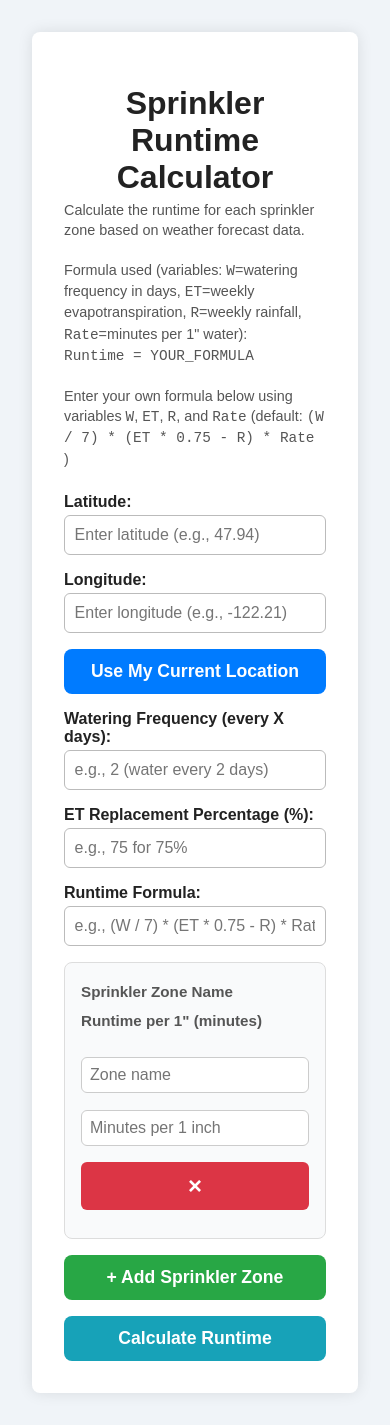
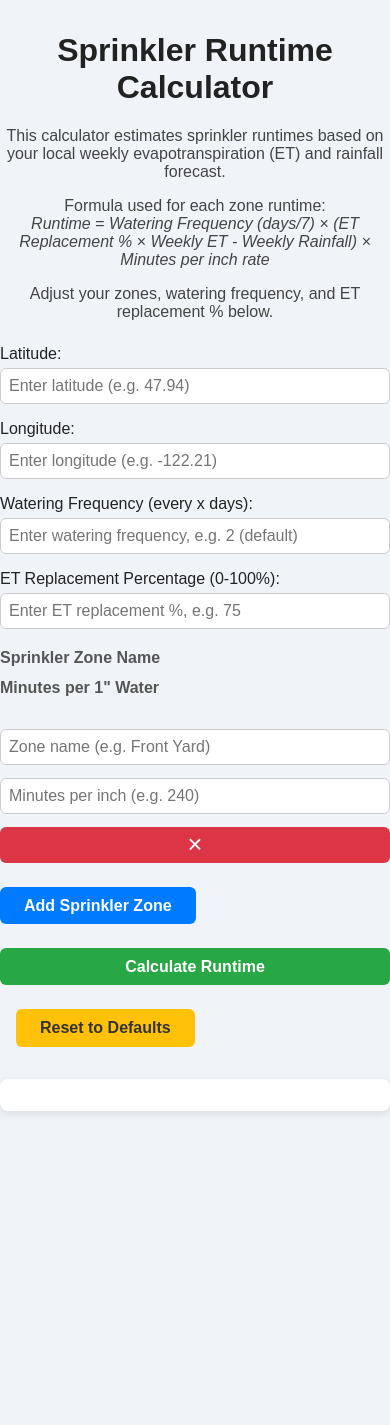
Before and after one commit to bmonticello/sprinkler-calculator, a plain HTML site: page index.html in a window 390 px wide. After the commit the page ends 1143 px from the top, so only its background shows below. Drawn offline with Linux system fonts and the light colour scheme.

Commit message:
Update index.html

```diff
--- a/index.html
+++ b/index.html
@@ -7,381 +7,419 @@
 <style>
   body {
     font-family: Arial, sans-serif;
+    margin: 2rem;
+    max-width: 600px;
+    margin-left: auto;
+    margin-right: auto;
     background: #f0f4f8;
     color: #222;
-    margin: 0;
-    padding: 2rem;
-    display: flex;
-    justify-content: center;
-    min-height: 100vh;
-  }
-  #container {
-    max-width: 600px;
-    width: 100%;
-    background: white;
-    border-radius: 8px;
-    padding: 2rem;
-    box-shadow: 0 0 15px rgb(0 0 0 / 0.1);
-    box-sizing: border-box;
   }
   h1 {
     text-align: center;
-    margin-bottom: 0.2rem;
   }
-  p.description {
-    font-size: 0.9rem;
-    color: #555;
-    margin-top: 0;
-    margin-bottom: 1.5rem;
-    line-height: 1.4;
+  #description {
+    max-width: 600px;
+    margin: 0 auto 1.5rem auto;
+    font-size: 1rem;
+    color: #444;
+    text-align: center;
   }
   label {
     display: block;
     margin-top: 1rem;
-    font-weight: bold;
   }
-  input[type="number"], input[type="text"] {
-    padding: 0.6rem;
+  input, button {
+    padding: 0.5rem;
     font-size: 1rem;
+    margin-top: 0.3rem;
     width: 100%;
-    margin-top: 0.3rem;
-    border: 1px solid #bbb;
+    box-sizing: border-box;
     border-radius: 6px;
-    box-sizing: border-box;
+    border: 1px solid #ccc;
+    transition: border-color 0.3s ease;
   }
-  #sprinklerZones {
+  input:focus {
+    border-color: #4a90e2;
+    outline: none;
+  }
+  #zones-container {
     margin-top: 1rem;
-    background: #f9fafb;
-    border: 1px solid #ddd;
-    padding: 1rem;
-    border-radius: 8px;
   }
   .zone-row {
     display: flex;
-    gap: 0.75rem;
-    margin-bottom: 0.75rem;
-  }
-  .zone-row input {
-    padding: 0.5rem;
-    border-radius: 6px;
-    border: 1px solid #ccc;
-    font-size: 1rem;
+    gap: 0.5rem;
+    margin-top: 0.75rem;
   }
   .zone-row input.zone-name {
     flex: 2;
   }
   .zone-row input.zone-rate {
-    flex: 1;
+    flex: 1.5;
+    min-width: 80px;
   }
   .zone-row button {
     background: #dc3545;
     color: white;
     border: none;
     border-radius: 6px;
-    width: 32px;
-    font-size: 1.3rem;
+    width: 40px;
+    height: 36px;
+    font-size: 1.6rem;
     line-height: 1;
     cursor: pointer;
     flex-shrink: 0;
+    padding: 0;
+    transition: background-color 0.3s ease, box-shadow 0.3s ease;
   }
   .zone-row button:hover {
     background: #b02a37;
+    box-shadow: 0 0 8px rgba(176, 42, 55, 0.7);
   }
-  button {
+  .input-labels {
+    display: flex;
+    gap: 0.5rem;
     margin-top: 1rem;
-    padding: 0.75rem;
-    font-size: 1.1rem;
-    width: 100%;
+    font-weight: bold;
+    color: #555;
+  }
+  .input-labels > div {
+    flex: 1;
+  }
+  .input-labels > div.zone-name-label {
+    flex: 2;
+  }
+  button#addZoneBtn, button#calculateBtn, button#resetBtn {
+    width: auto;
+    padding: 0.6rem 1.5rem;
+    margin-top: 1.5rem;
+    font-weight: bold;
     border: none;
-    border-radius: 8px;
+    border-radius: 6px;
     cursor: pointer;
-    font-weight: 600;
-    transition: background-color 0.25s ease;
+    transition: background-color 0.3s ease;
   }
-  #addZoneBtn {
-    background-color: #28a745;
-    color: white;
-  }
-  #addZoneBtn:hover {
-    background-color: #1e7e34;
-  }
-  #locationBtn {
+  button#addZoneBtn {
     background-color: #007bff;
     color: white;
   }
-  #locationBtn:hover {
+  button#addZoneBtn:hover {
     background-color: #0056b3;
   }
-  #calculateBtn {
-    background-color: #17a2b8;
+  button#calculateBtn {
+    background-color: #28a745;
     color: white;
+    display: block;
+    margin: 1.5rem auto 0 auto;
+    width: 100%;
+    max-width: 300px;
   }
-  #calculateBtn:hover {
-    background-color: #117a8b;
+  button#calculateBtn:hover {
+    background-color: #1e7e34;
+  }
+  button#resetBtn {
+    background-color: #ffc107;
+    color: #333;
+    margin-left: 1rem;
+  }
+  button#resetBtn:hover {
+    background-color: #d39e00;
   }
   #results {
     margin-top: 2rem;
-    background: #e9f7fa;
-    padding: 1rem;
+    white-space: pre-line;
+    background: white;
+    padding: 1rem 1.5rem;
     border-radius: 8px;
-    white-space: pre-line;
-    box-shadow: inset 0 0 10px rgb(0 123 255 / 0.2);
-    font-size: 1rem;
-    line-height: 1.4;
-  }
-  .labels-row {
-    display: flex;
-    gap: 0.75rem;
-    margin-top: 0.25rem;
-    margin-bottom: 0.75rem;
-    font-weight: bold;
-    font-size: 0.95rem;
-    color: #555;
-  }
-  .labels-row > div {
-    flex-shrink: 0;
-  }
-  .labels-row > div.zone-name {
-    flex: 2;
-  }
-  .labels-row > div.zone-rate {
-    flex: 1;
+    box-shadow: 0 3px 8px rgba(0,0,0,0.1);
+    max-width: 600px;
+    margin-left: auto;
+    margin-right: auto;
   }
   @media (max-width: 480px) {
-    .zone-row, .labels-row {
+    .zone-row {
       flex-direction: column;
     }
-    .zone-row input, .labels-row > div {
+    .zone-row input, .zone-row button {
+      width: 100%;
+      flex: none !important;
+    }
+    .input-labels {
+      flex-direction: column;
+    }
+    .input-labels > div {
       width: 100%;
       flex: none;
+      margin-top: 0.25rem;
     }
-    .zone-row button {
-      width: 100%;
-      font-size: 1.5rem;
-      margin-top: 0.25rem;
+    button#calculateBtn {
+      max-width: 100%;
     }
   }
 </style>
 </head>
 <body>
 
-<div id="container">
-  <h1>Sprinkler Runtime Calculator</h1>
-  <p class="description">
-    Calculate the runtime for each sprinkler zone based on weather forecast data.<br/>
-    <br/>
-    Formula used (variables: <code>W</code>=watering frequency in days, <code>ET</code>=weekly evapotranspiration, <code>R</code>=weekly rainfall, <code>Rate</code>=minutes per 1" water):<br/>
-    <code>Runtime = YOUR_FORMULA</code><br/>
-    <br/>
-    Enter your own formula below using variables <code>W</code>, <code>ET</code>, <code>R</code>, and <code>Rate</code> (default: <code> (W / 7) * (ET * 0.75 - R) * Rate </code>)
-  </p>
-
-  <label>
-    Latitude:
-    <input type="number" id="latitude" placeholder="Enter latitude (e.g., 47.94)" step="0.0001" />
-  </label>
-
-  <label>
-    Longitude:
-    <input type="number" id="longitude" placeholder="Enter longitude (e.g., -122.21)" step="0.0001" />
-  </label>
-
-  <button id="locationBtn" type="button">Use My Current Location</button>
-
-  <label>
-    Watering Frequency (every X days):
-    <input type="number" id="wateringFrequency" placeholder="e.g., 2 (water every 2 days)" min="1" />
-  </label>
-
-  <label>
-    ET Replacement Percentage (%):
-    <input type="number" id="etReplacement" placeholder="e.g., 75 for 75%" min="0" max="100" />
-  </label>
-
-  <label>
-    Runtime Formula:
-    <input type="text" id="formulaInput" placeholder="e.g., (W / 7) * (ET * 0.75 - R) * Rate" />
-  </label>
-
-  <div id="sprinklerZones">
-    <div class="labels-row">
-      <div class="zone-name">Sprinkler Zone Name</div>
-      <div class="zone-rate">Runtime per 1" (minutes)</div>
-      <div style="width: 32px;"></div>
-    </div>
-    <!-- Zone rows go here -->
-  </div>
-
-  <button id="addZoneBtn" type="button">+ Add Sprinkler Zone</button>
-  <button id="calculateBtn" type="button">Calculate Runtime</button>
-
-  <div id="results" style="display:none;"></div>
+<h1>Sprinkler Runtime Calculator</h1>
+<div id="description">
+  <p>This calculator estimates sprinkler runtimes based on your local weekly evapotranspiration (ET) and rainfall forecast.</p>
+  <p>Formula used for each zone runtime:<br>
+     <em>Runtime = Watering Frequency (days/7) × (ET Replacement % × Weekly ET - Weekly Rainfall) × Minutes per inch rate</em></p>
+  <p>Adjust your zones, watering frequency, and ET replacement % below.</p>
 </div>
 
+<label for="latitude">Latitude:</label>
+<input type="number" id="latitude" placeholder="Enter latitude (e.g. 47.94)" step="0.0001" />
+
+<label for="longitude">Longitude:</label>
+<input type="number" id="longitude" placeholder="Enter longitude (e.g. -122.21)" step="0.0001" />
+
+<label for="wateringFrequency">Watering Frequency (every x days):</label>
+<input type="number" id="wateringFrequency" placeholder="Enter watering frequency, e.g. 2 (default)" min="1" />
+
+<label for="etReplacement">ET Replacement Percentage (0-100%):</label>
+<input type="number" id="etReplacement" placeholder="Enter ET replacement %, e.g. 75" min="0" max="100" />
+
+<div class="input-labels">
+  <div class="zone-name-label">Sprinkler Zone Name</div>
+  <div>Minutes per 1" Water</div>
+  <div style="width: 40px;"></div>
+</div>
+<div id="zones-container"></div>
+
+<button id="addZoneBtn">Add Sprinkler Zone</button>
+
+<button id="calculateBtn">Calculate Runtime</button>
+
+<button id="resetBtn">Reset to Defaults</button>
+
+<div id="results"></div>
+
 <script>
-  const zonesContainer = document.getElementById("sprinklerZones");
-  const resultsDiv = document.getElementById("results");
-  const defaultFormula = "(W / 7) * (ET * ETrepl - R) * Rate";
+  // Utility functions
+  function createZoneRow(name = "", rate = "") {
+    const div = document.createElement("div");
+    div.className = "zone-row";
 
-  // Add a sprinkler zone input row
-  function addZone(name = "", rate = "") {
-    const div = document.createElement("div");
-    div.classList.add("zone-row");
-    div.innerHTML = `
-      <input type="text" class="zone-name" placeholder="Zone name" value="${name}" />
-      <input type="number" class="zone-rate" min="0" placeholder="Minutes per 1 inch" value="${rate}" />
-      <button type="button" title="Remove zone" aria-label="Remove zone">×</button>
-    `;
-    const btn = div.querySelector("button");
-    btn.onclick = () => div.remove();
-    zonesContainer.appendChild(div);
+    const inputName = document.createElement("input");
+    inputName.type = "text";
+    inputName.className = "zone-name";
+    inputName.placeholder = "Zone name (e.g. Front Yard)";
+    inputName.value = name;
+
+    const inputRate = document.createElement("input");
+    inputRate.type = "number";
+    inputRate.className = "zone-rate";
+    inputRate.placeholder = "Minutes per inch (e.g. 240)";
+    inputRate.min = 0;
+    inputRate.value = rate;
+
+    const removeBtn = document.createElement("button");
+    removeBtn.type = "button";
+    removeBtn.textContent = "×";
+    removeBtn.title = "Remove zone";
+    removeBtn.addEventListener("click", () => {
+      div.remove();
+      saveSettings();
+    });
+
+    div.appendChild(inputName);
+    div.appendChild(inputRate);
+    div.appendChild(removeBtn);
+    return div;
   }
 
-  // Start with one empty zone on page load
-  addZone();
+  // Save/load from localStorage
+  function saveSettings() {
+    const latitude = document.getElementById("latitude").value;
+    const longitude = document.getElementById("longitude").value;
+    const wateringFrequency = document.getElementById("wateringFrequency").value;
+    const etReplacement = document.getElementById("etReplacement").value;
 
-  // Location button
-  document.getElementById("locationBtn").addEventListener("click", () => {
-    if (!navigator.geolocation) {
-      alert("Geolocation is not supported by your browser.");
-      return;
-    }
-    navigator.geolocation.getCurrentPosition(
-      (pos) => {
-        document.getElementById("latitude").value = pos.coords.latitude.toFixed(4);
-        document.getElementById("longitude").value = pos.coords.longitude.toFixed(4);
-      },
-      (err) => alert("Could not get location: " + err.message)
-    );
-  });
+    const zones = [];
+    document.querySelectorAll(".zone-row").forEach(row => {
+      const name = row.querySelector(".zone-name").value.trim();
+      const rate = row.querySelector(".zone-rate").value.trim();
+      if(name && rate) zones.push({name, rate});
+    });
 
-  // Add zone button
-  document.getElementById("addZoneBtn").addEventListener("click", () => addZone());
-
-  // Helper functions
-  function sumArray(arr) {
-    return arr.reduce((a, b) => a + b, 0);
+    const settings = {
+      latitude, longitude, wateringFrequency, etReplacement, zones
+    };
+    localStorage.setItem("sprinklerSettings", JSON.stringify(settings));
   }
 
-  function formatMinutes(mins) {
-    if (mins <= 0) return "0 min";
-    let hrs = Math.floor(mins / 60);
-    let minutes = Math.round(mins % 60);
-    return hrs > 0 ? `${hrs} hr ${minutes} min` : `${minutes} min`;
+  function loadSettings() {
+    const settingsStr = localStorage.getItem("sprinklerSettings");
+    if(!settingsStr) return false;
+    try {
+      const settings = JSON.parse(settingsStr);
+      if(settings.latitude) document.getElementById("latitude").value = settings.latitude;
+      if(settings.longitude) document.getElementById("longitude").value = settings.longitude;
+      if(settings.wateringFrequency) document.getElementById("wateringFrequency").value = settings.wateringFrequency;
+      if(settings.etReplacement) document.getElementById("etReplacement").value = settings.etReplacement;
+      if(settings.zones && Array.isArray(settings.zones)) {
+        const container = document.getElementById("zones-container");
+        container.innerHTML = "";
+        settings.zones.forEach(z => {
+          container.appendChild(createZoneRow(z.name, z.rate));
+        });
+      }
+      return true;
+    } catch(e) {
+      console.error("Error loading settings:", e);
+      return false;
+    }
   }
 
+  // Fetch weather data from Open-Meteo
   async function fetchWeatherData(lat, lon) {
     const today = new Date();
-    const startDate = today.toISOString().slice(0, 10);
+    const startDate = today.toISOString().slice(0,10);
     const endDateObj = new Date();
     endDateObj.setDate(today.getDate() + 6);
-    const endDate = endDateObj.toISOString().slice(0, 10);
+    const endDate = endDateObj.toISOString().slice(0,10);
 
     const url = `https://api.open-meteo.com/v1/forecast?latitude=${lat}&longitude=${lon}` +
       `&daily=precipitation_sum,et0_fao_evapotranspiration&forecast_days=7&temperature_unit=fahrenheit&precipitation_unit=inch&timezone=auto&models=gfs_seamless`;
 
     const resp = await fetch(url);
-    if (!resp.ok) throw new Error("Failed to fetch weather data");
+    if(!resp.ok) throw new Error("Failed to fetch weather data");
     return resp.json();
   }
 
-  // Evaluate formula safely with user input
-  function evaluateFormula(formula, vars) {
-    try {
-      // Replace variable names with values in formula string
-      let exp = formula;
-      for (const [key, val] of Object.entries(vars)) {
-        const regex = new RegExp(`\\b${key}\\b`, "g");
-        exp = exp.replace(regex, val);
-      }
-      // Basic validation to allow only numbers and math operators
-      if (!/^[0-9+\-*/().\s]+$/.test(exp)) {
-        throw new Error("Invalid characters in formula.");
-      }
-      // eslint-disable-next-line no-new-func
-      return Function(`"use strict";return (${exp})`)();
-    } catch {
-      throw new Error("Formula evaluation failed. Please check your formula syntax.");
-    }
+  function sumArray(arr) {
+    return arr.reduce((a,b) => a + b, 0);
   }
 
-  // Calculate button
-  document.getElementById("calculateBtn").addEventListener("click", async () => {
-    resultsDiv.style.display = "block";
-    resultsDiv.textContent = "Fetching weather data...";
+  // Calculate runtime formula: W*(ET%*ET - R)*rate, where W = watering freq (days/7)
+  function calculateRuntime(ratePerInch, ET, R, wateringFrequencyDays, etReplacementPercent) {
+    const W = wateringFrequencyDays ? wateringFrequencyDays / 7 : 2/7;  // default 2/7
+    const etReplace = etReplacementPercent ? etReplacementPercent / 100 : 0.75; // default 0.75
+    const adjustedInches = W * (etReplace * ET - R);
+    if(adjustedInches <= 0) return 0;
+    return adjustedInches * ratePerInch;
+  }
+
+  function formatMinutes(mins) {
+    if(mins <= 0) return "0 min";
+    const hrs = Math.floor(mins / 60);
+    const minutes = Math.round(mins % 60);
+    return hrs > 0 ? `${hrs} hr ${minutes} min` : `${minutes} min`;
+  }
+
+  // Clear results if empty input (prevent blank white box)
+  function clearResults() {
+    const output = document.getElementById("results");
+    output.textContent = "";
+  }
+
+  // Main calculation function
+  async function calculateSprinklerTimes() {
+    const output = document.getElementById("results");
+    output.textContent = "Fetching weather data...";
 
     const lat = parseFloat(document.getElementById("latitude").value);
     const lon = parseFloat(document.getElementById("longitude").value);
-    if (isNaN(lat) || isNaN(lon)) {
-      resultsDiv.textContent = "Please enter valid latitude and longitude.";
+    if(isNaN(lat) || isNaN(lon)) {
+      output.textContent = "Please enter valid latitude and longitude.";
       return;
     }
 
-    let W = parseFloat(document.getElementById("wateringFrequency").value);
-    if (isNaN(W) || W <= 0) W = 2;
+    const wateringFrequencyInput = document.getElementById("wateringFrequency").value;
+    const wateringFrequency = wateringFrequencyInput ? parseFloat(wateringFrequencyInput) : 2;
 
-    let ETrepl = parseFloat(document.getElementById("etReplacement").value);
-    if (isNaN(ETrepl) || ETrepl < 0 || ETrepl > 100) ETrepl = 75;
-    ETrepl = ETrepl / 100;
+    const etReplacementInput = document.getElementById("etReplacement").value;
+    const etReplacement = etReplacementInput ? parseFloat(etReplacementInput) : 75;
 
-    const formulaRaw = document.getElementById("formulaInput").value.trim();
-    const formula = formulaRaw || "(W / 7) * (ET * ETrepl - R) * Rate";
+    if(wateringFrequency <= 0 || etReplacement < 0 || etReplacement > 100) {
+      output.textContent = "Please enter valid values for watering frequency and ET replacement %.";
+      return;
+    }
 
-    // Read sprinkler zones
     const zones = [];
-    const rows = zonesContainer.querySelectorAll(".zone-row");
-    for (const row of rows) {
+    document.querySelectorAll(".zone-row").forEach(row => {
       const name = row.querySelector(".zone-name").value.trim();
-      const rateStr = row.querySelector(".zone-rate").value;
-      const rate = parseFloat(rateStr);
-      if (!name || isNaN(rate) || rate < 0) {
-        resultsDiv.textContent = "Please enter valid zone names and runtimes.";
-        return;
+      const rate = parseFloat(row.querySelector(".zone-rate").value);
+      if(name && !isNaN(rate) && rate > 0) {
+        zones.push({name, ratePerInch: rate});
       }
-      zones.push({ name, rate });
+    });
+
+    if(zones.length === 0) {
+      output.textContent = "Please add at least one sprinkler zone with valid name and rate.";
+      return;
     }
 
     try {
       const data = await fetchWeatherData(lat, lon);
 
-      if (!data.daily || !data.daily.precipitation_sum || !data.daily.et0_fao_evapotranspiration) {
-        resultsDiv.textContent = "Incomplete weather data received.";
+      if(!data.daily || !data.daily.precipitation_sum || !data.daily.et0_fao_evapotranspiration) {
+        output.textContent = "Incomplete weather data received.";
         return;
       }
 
       const weeklyRainfall = sumArray(data.daily.precipitation_sum);
       const weeklyET = sumArray(data.daily.et0_fao_evapotranspiration);
 
-      // Calculate runtimes
-      const resultLines = zones.map(({ name, rate }) => {
-        // Prepare vars for formula
-        const vars = {
-          W,
-          ET: weeklyET,
-          R: weeklyRainfall,
-          Rate: rate,
-          ETrepl,
-        };
-        let runtime;
-        try {
-          runtime = evaluateFormula(formula, vars);
-        } catch (err) {
-          resultsDiv.textContent = err.message;
-          throw err;
-        }
-        if (runtime < 0) runtime = 0;
+      const resultLines = zones.map(({name, ratePerInch}) => {
+        const runtime = calculateRuntime(ratePerInch, weeklyET, weeklyRainfall, wateringFrequency, etReplacement);
         return `${name}: ${formatMinutes(runtime)}`;
       });
 
-      resultsDiv.innerHTML =
-        `<strong>Weekly ET (evapotranspiration):</strong> ${weeklyET.toFixed(3)} inches<br>` +
-        `<strong>Predicted 7-Day Rainfall:</strong> ${weeklyRainfall.toFixed(3)} inches<br><br>` +
-        `<strong>Sprinkler Runtime (every ${W} days, ${Math.round(ETrepl * 100)}% weekly ET replacement):</strong><br>` +
-        resultLines.join("<br>");
-    } catch (error) {
-      if (!resultsDiv.textContent.includes("Formula evaluation failed")) {
-        resultsDiv.textContent = `Error fetching weather data: ${error.message}`;
-      }
+      // Show basic text results
+      let resultText =
+        `Weekly ET: ${weeklyET.toFixed(3)} inches\n` +
+        `Predicted 7-Day Rainfall: ${weeklyRainfall.toFixed(3)} inches\n\n` +
+        `Sprinkler Timing (every ${wateringFrequency} day(s)):\n` +
+        resultLines.join("\n");
+
+      output.textContent = resultText;
+
+      // Save current settings to localStorage
+      saveSettings();
+
+    } catch(error) {
+      output.textContent = `Error: ${error.message}`;
+    }
+  }
+
+  // Add new zone button handler
+  document.getElementById("addZoneBtn").addEventListener("click", () => {
+    const container = document.getElementById("zones-container");
+    container.appendChild(createZoneRow());
+    saveSettings();
+  });
+
+  // Calculate button handler
+  document.getElementById("calculateBtn").addEventListener("click", calculateSprinklerTimes);
+
+  // Reset button handler with confirm
+  document.getElementById("resetBtn").addEventListener("click", () => {
+    if(confirm("Reset all inputs to default values? This will clear saved settings.")) {
+      localStorage.removeItem("sprinklerSettings");
+      // Clear inputs
+      document.getElementById("latitude").value = "";
+      document.getElementById("longitude").value = "";
+      document.getElementById("wateringFrequency").value = "";
+      document.getElementById("etReplacement").value = "";
+      document.getElementById("zones-container").innerHTML = "";
+      clearResults();
+    }
+  });
+
+  // Save changes on input changes for zones and settings
+  document.getElementById("latitude").addEventListener("input", saveSettings);
+  document.getElementById("longitude").addEventListener("input", saveSettings);
+  document.getElementById("wateringFrequency").addEventListener("input", saveSettings);
+  document.getElementById("etReplacement").addEventListener("input", saveSettings);
+  document.getElementById("zones-container").addEventListener("input", saveSettings);
+
+  // Load saved settings on page load
+  window.addEventListener("DOMContentLoaded", () => {
+    const loaded = loadSettings();
+    if (!loaded) {
+      // If no saved data, add one empty zone row
+      document.getElementById("zones-container").appendChild(createZoneRow());
     }
   });
 </script>
```
